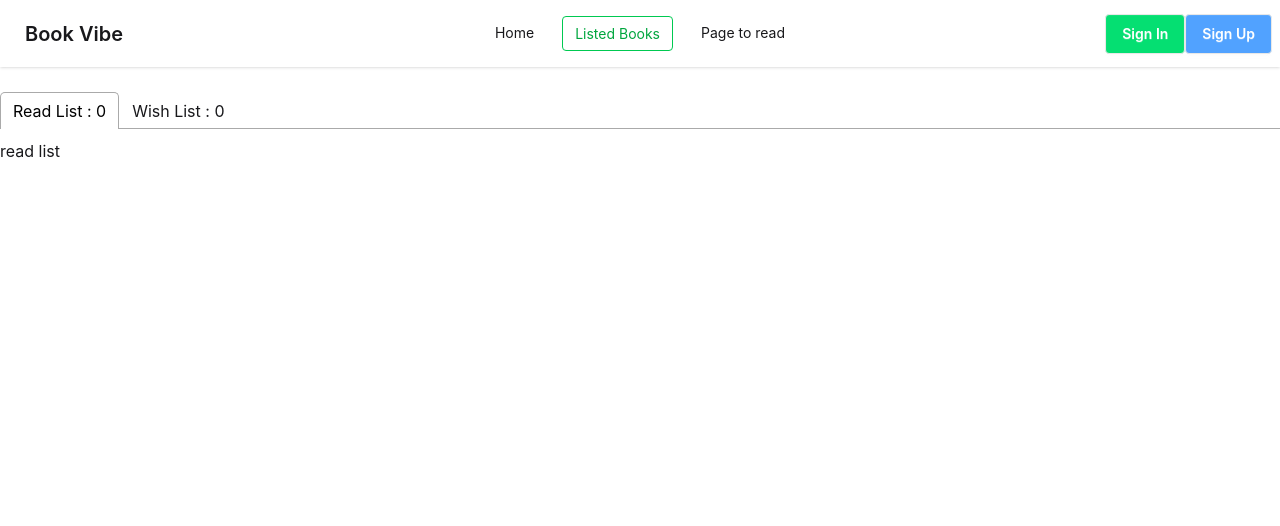
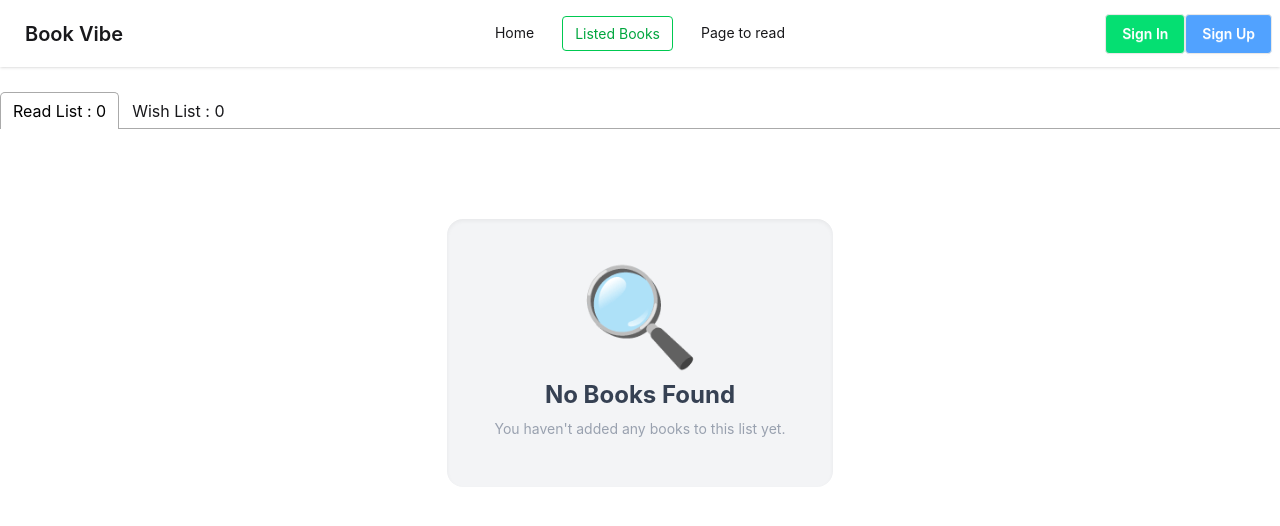
Before and after one commit to neya-mul/Book-Vibe, a React (Vite) app: page /books in a window 1280 px wide. Shown: the top 526 px of the page. Built offline with nearby package versions, Linux system fonts and the light colour scheme.

Commit message:
read list added

```diff
--- /dev/null
+++ b/src/ Components/ListedReadList.jsx
@@ -0,0 +1,24 @@
+import React, { useContext } from 'react'
+import { bookContext } from '../context/BookProvider'
+import ReadList from './ReadList'
+
+export default function ListedReadList() {
+    const { storedBook, wishList } = useContext(bookContext)
+    return (
+        <div>
+            {
+                storedBook.length === 0 ? <div className='flex flex-col items-center justify-center py-20 text-center'>
+                    <div className='bg-gray-100 rounded-2xl p-12 shadow-inner max-w-md mx-auto'>
+                        <p className='text-8xl mb-4'>🔍</p>
+                        <h1 className='text-2xl font-bold text-gray-700'>No Books Found</h1>
+                        <p className='text-gray-400 mt-2 text-sm'>
+                            You haven't added any books to this list yet.
+                        </p>
+                    </div>
+                </div>
+                    :
+                    storedBook.map(book => <ReadList book={book}></ReadList>)
+            }
+        </div>
+    )
+}
--- /dev/null
+++ b/src/ Components/ListedWishList.jsx
@@ -0,0 +1,7 @@
+import React from 'react'
+
+export default function ListedWishList() {
+  return (
+    <div>ListedWishList</div>
+  )
+}
--- /dev/null
+++ b/src/ Components/ReadList.jsx
@@ -0,0 +1,36 @@
+import React from 'react'
+
+export default function ReadList({book}) {
+  return (
+    <div>
+       <div className='flex items-center gap-6 bg-white shadow-md rounded-2xl p-6 w-full'>
+    {/* Left - Image */}
+    <div className='min-w-[120px]'>
+        <img
+            src={book.image}
+            alt={book.bookName}
+            className='h-[160px] w-[120px] object-cover rounded-xl'
+        />
+    </div>
+
+    {/* Right - Details */}
+    <div className='flex flex-col gap-2'>
+        <h1 className='text-2xl font-bold text-gray-800'>{book.bookName}</h1>
+        <p className='text-gray-500'>
+            <span className='font-semibold text-gray-700'>Author: </span>{book.author}
+        </p>
+        <p className='text-gray-500'>
+            <span className='font-semibold text-gray-700'>Publisher: </span>{book.publisher}
+        </p>
+        <p className='text-gray-500'>
+            <span className='font-semibold text-gray-700'>Pages: </span>{book.totalPages}
+        </p>
+        <p className='text-gray-500'>
+            <span className='font-semibold text-gray-700'>Year: </span>{book.yearOfPublishing}
+        </p>
+    </div>
+</div>
+
+    </div>
+  )
+}
--- a/src/Pages/Books.jsx
+++ b/src/Pages/Books.jsx
@@ -2,6 +2,8 @@ import React, { useContext } from 'react'
 import { bookContext } from '../context/BookProvider';
 import { Tab, Tabs, TabList, TabPanel } from 'react-tabs';
 import 'react-tabs/style/react-tabs.css';
+import ListedReadList from '../ Components/ListedReadList';
+import ListedWishList from '../ Components/ListedWishList';
 
 export default function Books() {
   const { storedBook, wishList } = useContext(bookContext)
@@ -20,10 +22,10 @@ export default function Books() {
           </TabList>
 
           <TabPanel>
-            <h2>read list</h2>
+            <ListedReadList></ListedReadList>
           </TabPanel>
           <TabPanel>
-            <h2>wishList</h2>
+            <ListedWishList></ListedWishList>
           </TabPanel>
         </Tabs>
       </div>
```
